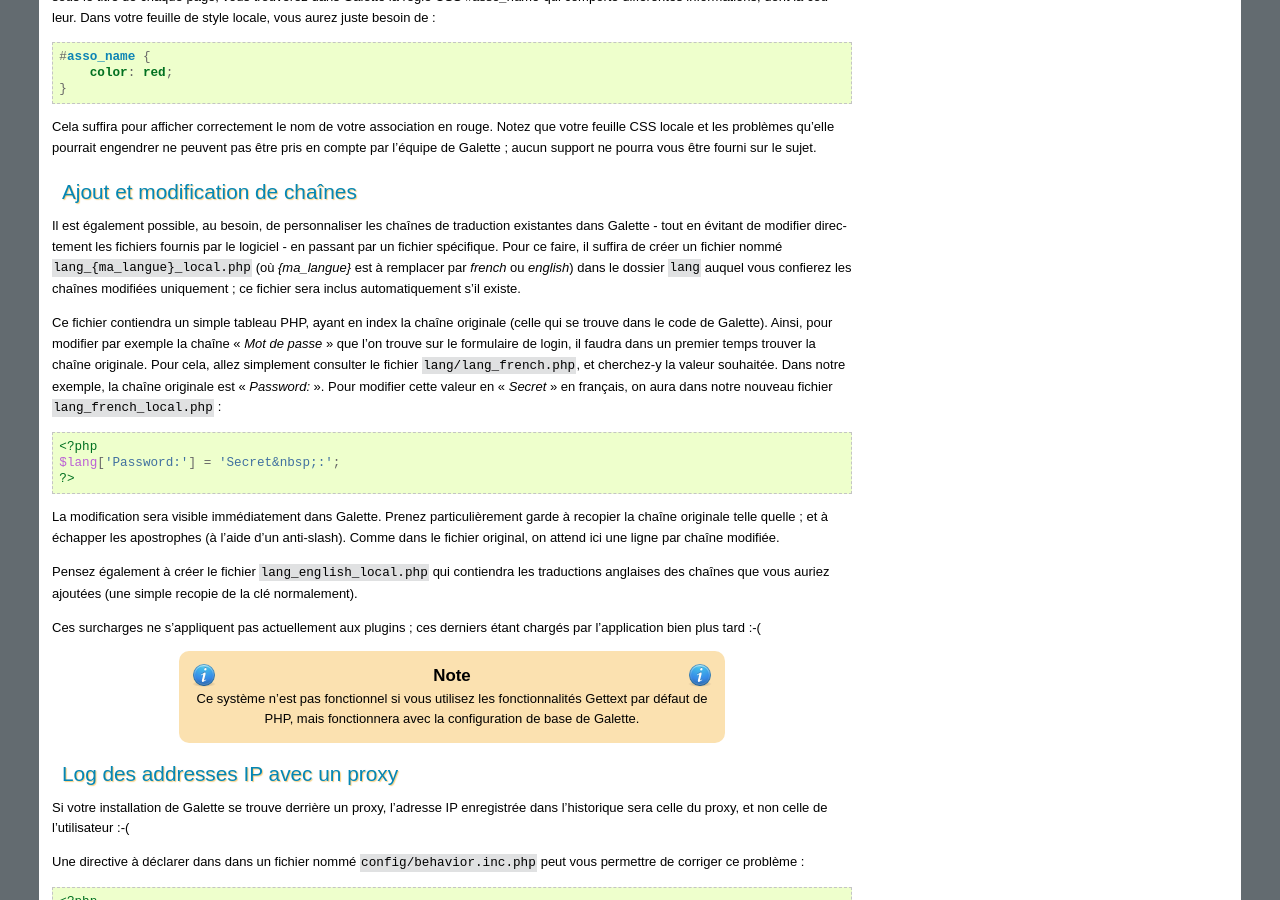
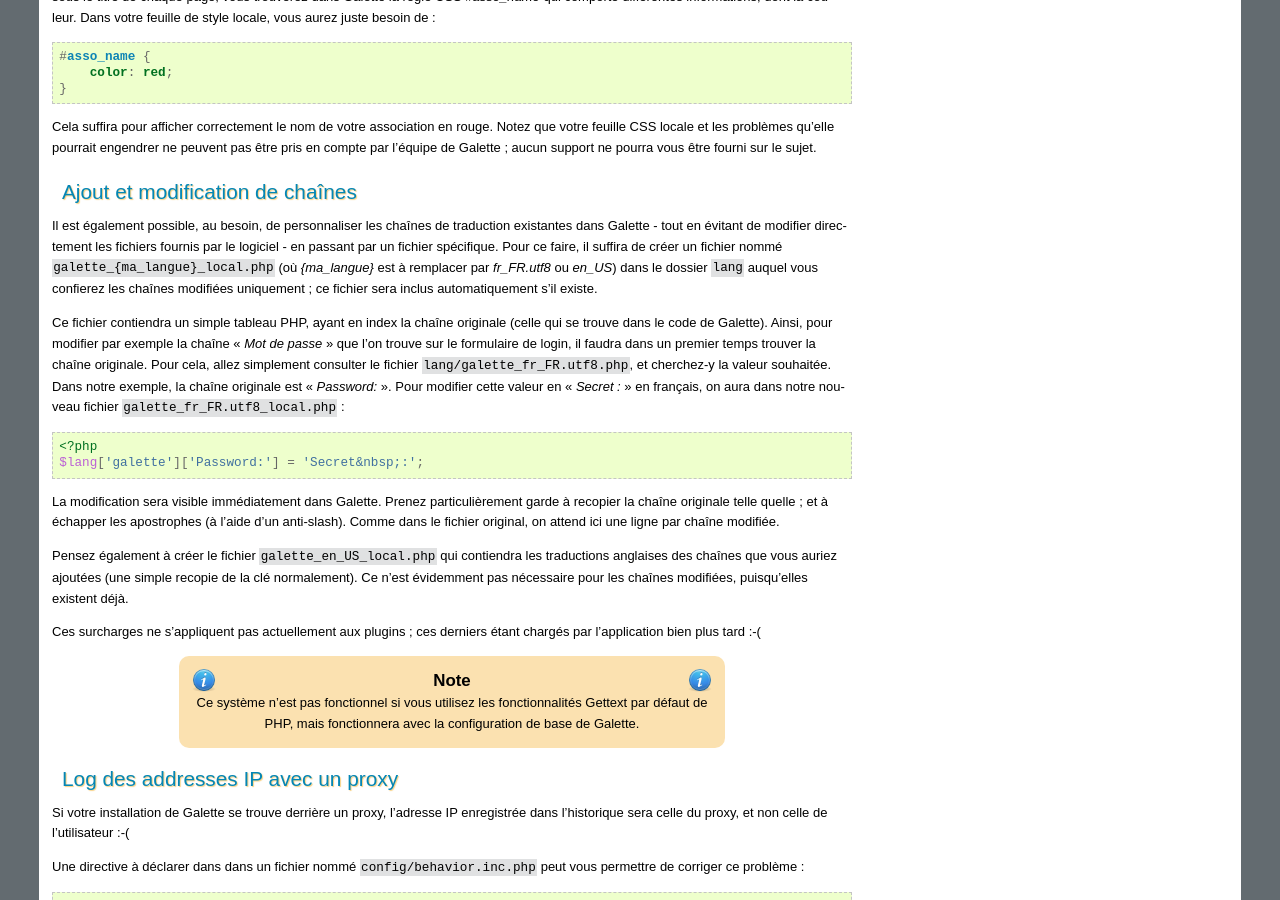
Before and after one commit to galette/galettedoc, a Sphinx documentation site: the page built from source/usermanual/avancee.rst, in a window 1280 px wide and 900 px high, scrolled down 678 px. Built offline with Sphinx 7.4.7, drawn with Linux system fonts in a browser that asks for light colours.

Commit message:
Mise à jour pour la surcharge des locales
fixes #1075

```diff
--- a/source/usermanual/avancee.rst
+++ b/source/usermanual/avancee.rst
@@ -28,19 +28,18 @@
 Ajout et modification de chaînes
 ================================
 
-Il est également possible, au besoin, de personnaliser les chaînes de traduction existantes dans Galette - tout en évitant de modifier directement les fichiers fournis par le logiciel - en passant par un fichier spécifique. Pour ce faire, il suffira de créer un fichier nommé ``lang_{ma_langue}_local.php`` (où `{ma_langue}` est à remplacer par `french` ou `english`) dans le dossier ``lang`` auquel vous confierez les chaînes modifiées uniquement ; ce fichier sera inclus automatiquement s'il existe.
+Il est également possible, au besoin, de personnaliser les chaînes de traduction existantes dans Galette - tout en évitant de modifier directement les fichiers fournis par le logiciel - en passant par un fichier spécifique. Pour ce faire, il suffira de créer un fichier nommé ``galette_{ma_langue}_local.php`` (où `{ma_langue}` est à remplacer par `fr_FR.utf8` ou `en_US`) dans le dossier ``lang`` auquel vous confierez les chaînes modifiées uniquement ; ce fichier sera inclus automatiquement s'il existe.
 
-Ce fichier contiendra un simple tableau PHP, ayant en index la chaîne originale (celle qui se trouve dans le code de Galette). Ainsi, pour modifier par exemple la chaîne « `Mot de passe` » que l'on trouve sur le formulaire de login, il faudra dans un premier temps trouver la chaîne originale. Pour cela, allez simplement consulter le fichier ``lang/lang_french.php``, et cherchez-y la valeur souhaitée. Dans notre exemple, la chaîne originale est « `Password:` ». Pour modifier cette valeur en « `Secret` » en français, on aura dans notre nouveau fichier ``lang_french_local.php`` :
+Ce fichier contiendra un simple tableau PHP, ayant en index la chaîne originale (celle qui se trouve dans le code de Galette). Ainsi, pour modifier par exemple la chaîne « `Mot de passe` » que l'on trouve sur le formulaire de login, il faudra dans un premier temps trouver la chaîne originale. Pour cela, allez simplement consulter le fichier ``lang/galette_fr_FR.utf8.php``, et cherchez-y la valeur souhaitée. Dans notre exemple, la chaîne originale est « `Password:` ». Pour modifier cette valeur en « `Secret :` » en français, on aura dans notre nouveau fichier ``galette_fr_FR.utf8_local.php`` :
 
 .. code-block:: php
 
    <?php
-   $lang['Password:'] = 'Secret&nbsp;:';
-   ?>
+   $lang['galette']['Password:'] = 'Secret&nbsp;:';
 
 La modification sera visible immédiatement dans Galette. Prenez particulièrement garde à recopier la chaîne originale telle quelle ; et à échapper les apostrophes (à l'aide d'un anti-slash). Comme dans le fichier original, on attend ici une ligne par chaîne modifiée.
 
-Pensez également à créer le fichier ``lang_english_local.php`` qui contiendra les traductions anglaises des chaînes que vous auriez ajoutées (une simple recopie de la clé normalement).
+Pensez également à créer le fichier ``galette_en_US_local.php`` qui contiendra les traductions anglaises des chaînes que vous auriez ajoutées (une simple recopie de la clé normalement). Ce n'est évidemment pas nécessaire pour les chaînes modifiées, puisqu'elles existent déjà.
 
 Ces surcharges ne s'appliquent pas actuellement aux plugins ; ces derniers étant chargés par l'application bien plus tard :-(
 
```
